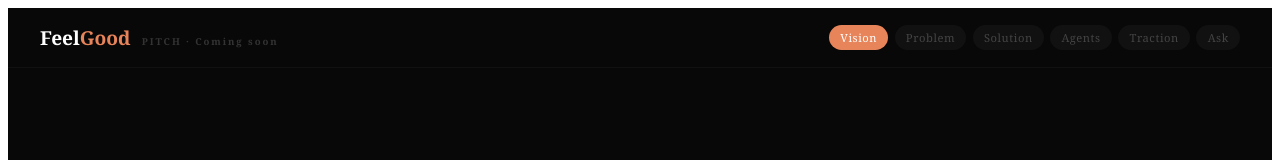
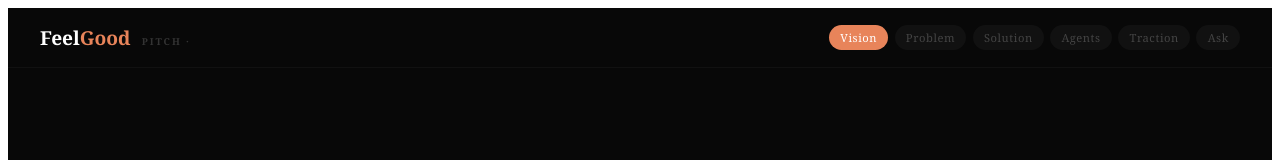
Before and after one commit to evakorper-collab/feelgood-app, a React (Vite) app: page /pitch in a window 1280 px wide. Shown: the top 160 px of the page. Built offline with nearby package versions, Linux system fonts and the light colour scheme.

Commit message:
remove inncubator line

```diff
--- a/src/pages/feelgood-pitch.jsx
+++ b/src/pages/feelgood-pitch.jsx
@@ -15,7 +15,7 @@ const agents = [
 
 const timeline = [
   { date: "Today", label: "Platform live", done: true },
-  { date: "Coming soon", label: " pitch", done: false, highlight: true },
+  { date: "", label: " pitch", done: false, highlight: true },
   { date: "June", label: "First 10 hosts", done: false },
   { date: "Summer", label: "Tourist season launch", done: false },
   { date: "2027", label: "Multi-city expansion", done: false },
@@ -171,7 +171,7 @@ export default function PitchDemo() {
   return (
     <div style={{ minHeight: "100vh", background: "#080808", fontFamily: "Georgia, serif", color: "#fff", display: "flex", flexDirection: "column" }}>
       <header style={{ padding: "1rem 2rem", borderBottom: "1px solid #111", display: "flex", alignItems: "center", justifyContent: "space-between", flexShrink: 0 }}>
-        <span style={{ fontSize: "1.2rem", fontWeight: "800" }}>Feel<span style={{ color: "#e8845a" }}>Good</span><span style={{ fontSize: "0.6rem", color: "#333", marginLeft: "0.7rem", letterSpacing: "0.2em" }}>PITCH · Coming soon</span></span>
+        <span style={{ fontSize: "1.2rem", fontWeight: "800" }}>Feel<span style={{ color: "#e8845a" }}>Good</span><span style={{ fontSize: "0.6rem", color: "#333", marginLeft: "0.7rem", letterSpacing: "0.2em" }}>PITCH · </span></span>
         <div style={{ display: "flex", gap: "0.4rem" }}>
           {slideLabels.map((label, i) => (
             <button key={i} onClick={() => goTo(i)} style={{ padding: "0.3rem 0.7rem", borderRadius: "999px", border: "none", background: current === i ? "#e8845a" : "#111", color: current === i ? "#fff" : "#444", fontSize: "0.7rem", cursor: "pointer", letterSpacing: "0.05em", fontFamily: "Georgia, serif", transition: "all 0.2s" }}>{label}</button>
```
